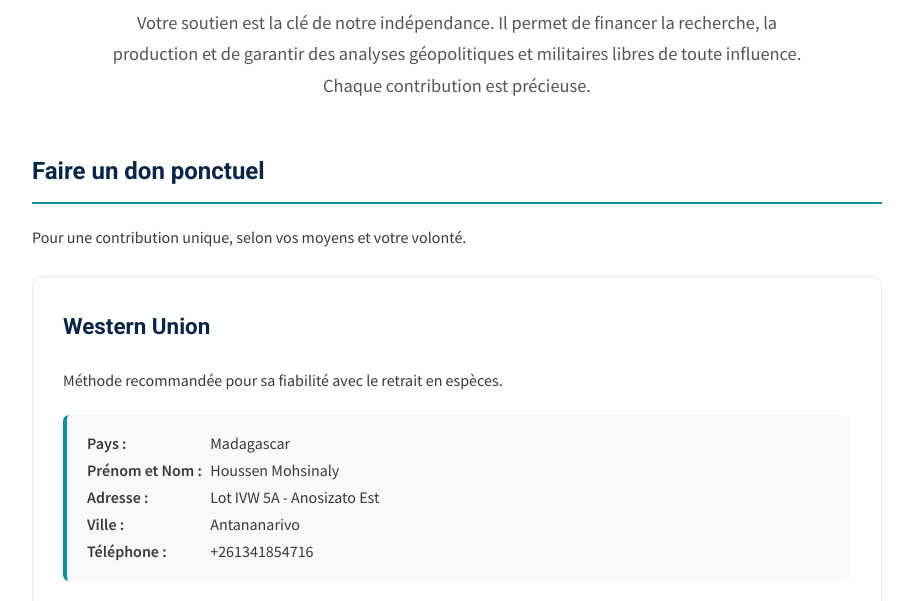
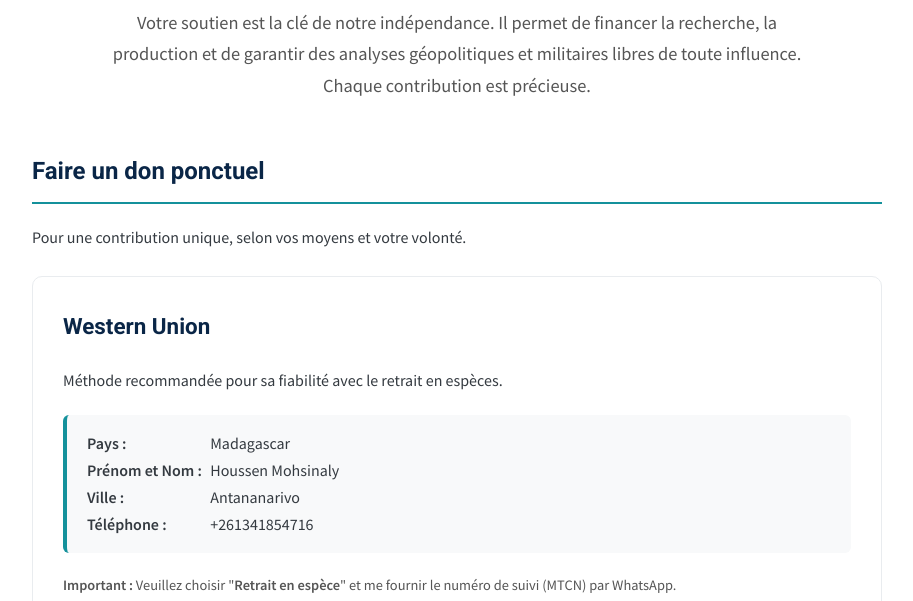
Before and after one commit to multipolaris/multipolaris.github.io, a plain HTML site: page index.html in a window 1280 px wide. Shown: the part 196-797 px from the top of the page, without its empty margins (183-1096 px from the left). Drawn offline with Linux system fonts and the light colour scheme.

Commit message:
Update index.html

```diff
--- a/index.html
+++ b/index.html
@@ -176,7 +176,6 @@
             <div class="info-block">
                 <strong>Pays :</strong> Madagascar<br>
                 <strong>Prénom et Nom :</strong> Houssen Mohsinaly<br>
-                <strong>Adresse :</strong> Lot IVW 5A - Anosizato Est<br>
                 <strong>Ville :</strong> Antananarivo<br>
                 <strong>Téléphone :</strong> +261341854716
             </div>
```
